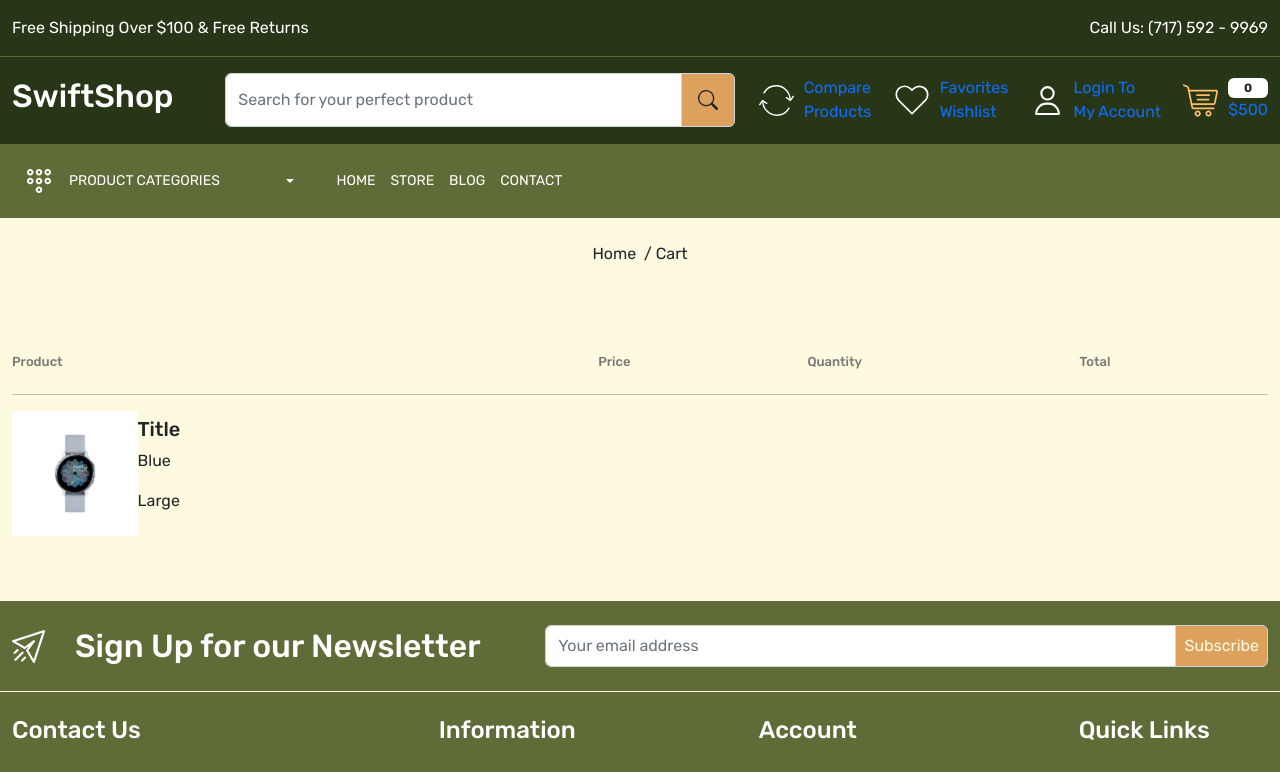
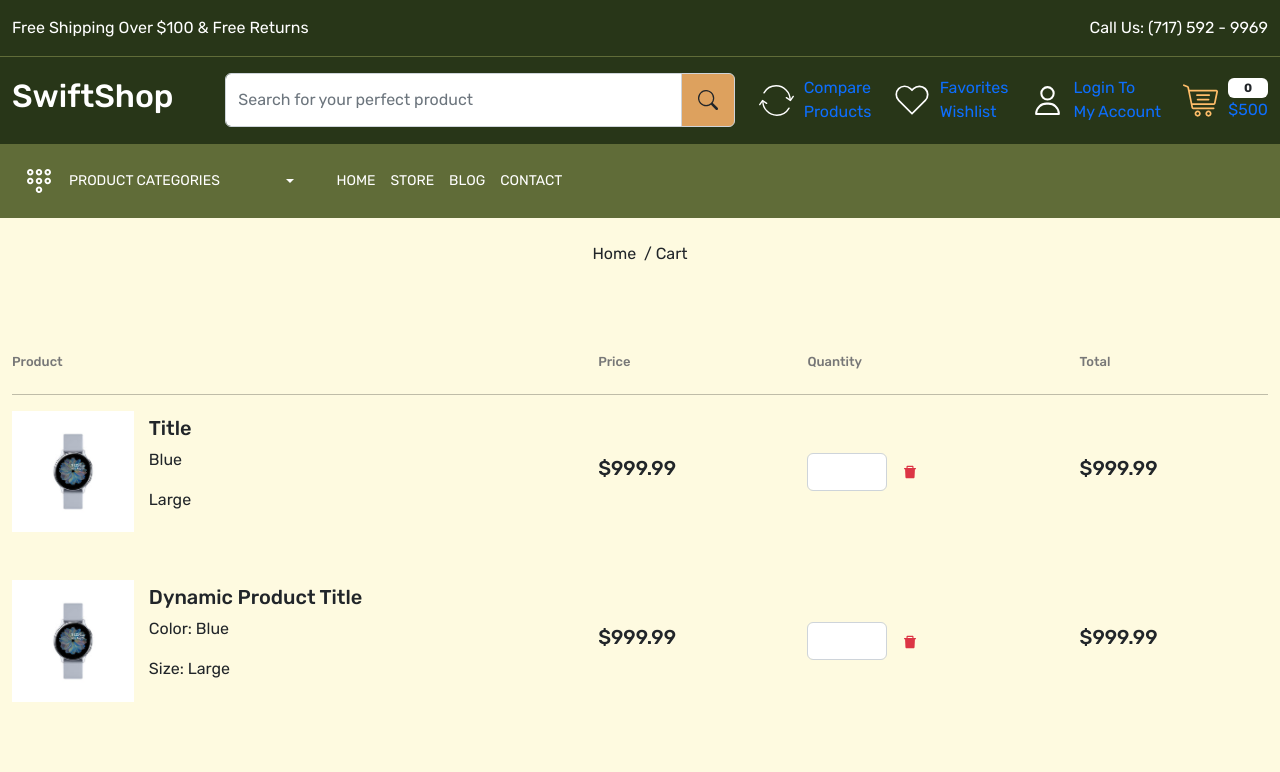
Before and after one commit to jonrob08/SwiftShop, a React (Create React App) app in the folder swiftshop/: page /cart in a window 1280 px wide. Shown: the top 772 px of the page. Built offline with nearby package versions, Linux system fonts and the light colour scheme; a web font is replaced by a local one.

Commit message:
chore: page structure done, time to style

```diff
--- a/swiftshop/src/pages/Cart.js
+++ b/swiftshop/src/pages/Cart.js
@@ -1,6 +1,7 @@
 import React from 'react'
 import BreadCrumb from "../components/BreadCrumb";
 import Meta from "../components/Meta";
+import {AiFillDelete} from 'react-icons/ai'
 
 import { Watch } from '../images';
 
@@ -14,14 +15,14 @@ const Cart = () => {
         <div className="container-xxl">
           <div className="row">
             <div className="col-12">
-              <div className="cart-header py-3 d-flex justify-content-between align-content-center">
+              <div className="cart-header py-3 d-flex justify-content-between align-items-center">
                 <h4 className='cart-col-1'>Product</h4>
                 <h4 className='cart-col-2'>Price</h4>
                 <h4 className='cart-col-3'>Quantity</h4>
                 <h4 className='cart-col-4'>Total</h4>
               </div>
-              <div className="cart-data py-3 d-flex justify-content-between align-content-center">
-                <div className='cart-col-1 d-flex align-items-center'>
+              <div className="cart-data py-3 mb-3 d-flex justify-content-between align-items-center">
+                <div className='cart-col-1 gap-15 d-flex align-items-center'>
                   <div className='w-25'>
                     <img src={Watch} className='img-fluid' alt="product image" />
                   </div>
@@ -31,9 +32,62 @@ const Cart = () => {
                     <p className='size'>Large</p>
                   </div>
                 </div>
-                <div className='cart-col-2'></div>
-                <div className='cart-col-3'></div>
-                <div className='cart-col-4'></div>
+                <div className='cart-col-2'>
+                  <h5 className='price'>$999.99</h5>
+                </div>
+                <div className='cart-col-3 d-flex align-items-center gap-15'>
+                  <div>
+                    <input
+                      className='form-control'
+                      type="number"
+                      name=""
+                      id=""
+                      min={1}
+                      max={10}
+                    />
+                  </div>
+                  <div>
+                    <AiFillDelete className='text-danger'/>
+                  </div>
+                </div>
+                <div className='cart-col-4'>
+                <h5 className='price'>$999.99</h5>
+
+                </div>
+              </div>
+              <div className="cart-data py-3 mb-3 d-flex justify-content-between align-items-center">
+                <div className='cart-col-1 gap-15 d-flex align-items-center'>
+                  <div className='w-25'>
+                    <img src={Watch} className='img-fluid' alt="product image" />
+                  </div>
+                  <div className='w-75'>
+                    <h5 className='title'>Dynamic Product Title</h5>
+                    <p className='color'>Color: Blue</p>
+                    <p className='size'>Size: Large</p>
+                  </div>
+                </div>
+                <div className='cart-col-2'>
+                  <h5 className='price'>$999.99</h5>
+                </div>
+                <div className='cart-col-3 d-flex align-items-center gap-15'>
+                  <div>
+                    <input
+                      className='form-control'
+                      type="number"
+                      name=""
+                      id=""
+                      min={1}
+                      max={10}
+                    />
+                  </div>
+                  <div>
+                    <AiFillDelete className='text-danger'/>
+                  </div>
+                </div>
+                <div className='cart-col-4'>
+                <h5 className='price'>$999.99</h5>
+
+                </div>
               </div>
             </div>
           </div>
```
